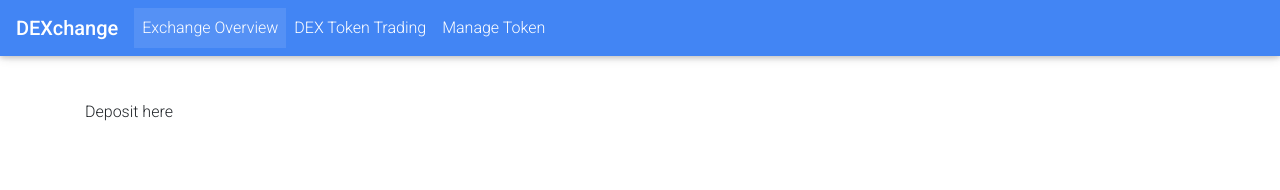
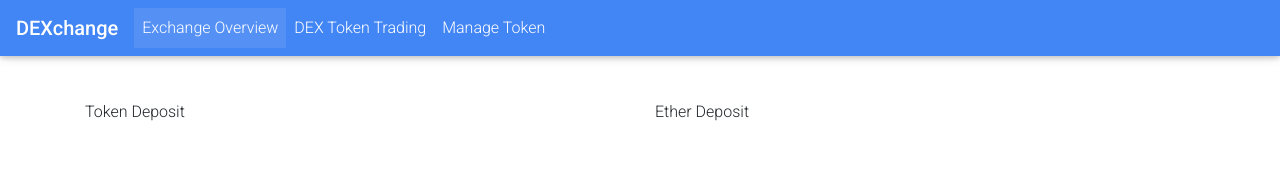
Before and after one commit to Parsh/DEXchange, a React (Create React App) app: page / in a window 1280 px wide. Shown: the top 190 px of the page. Built offline with nearby package versions, Linux system fonts and the light colour scheme.

Commit message:
Deposit: Presentational Components

```diff
--- a/src/containerComponents/Deposit.js
+++ b/src/containerComponents/Deposit.js
@@ -1,9 +1,20 @@
 import React, { Component } from 'react';
+import TokenDeposit from '../presentationalComponents/Deposit/TokenDeposit';
+import EtherDeposit from '../presentationalComponents/Deposit/EtherDeposit';
 
 class Deposit extends Component {
   state = {};
   render() {
-    return <div>Deposit here</div>;
+    return (
+      <div className="row">
+        <div className="col-md-6">
+          <TokenDeposit />
+        </div>
+        <div className="col-md-6">
+          <EtherDeposit />
+        </div>
+      </div>
+    );
   }
 }
 
--- /dev/null
+++ b/src/presentationalComponents/Deposit/EtherDeposit.js
@@ -0,0 +1,7 @@
+import React from 'react';
+
+const EtherDeposit = props => {
+  return <div>Ether Deposit</div>;
+};
+
+export default EtherDeposit;
--- /dev/null
+++ b/src/presentationalComponents/Deposit/TokenDeposit.js
@@ -0,0 +1,7 @@
+import React from 'react';
+
+const TokenDeposit = props => {
+  return <div>Token Deposit</div>;
+};
+
+export default TokenDeposit;
```
